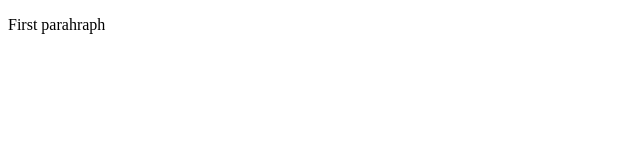
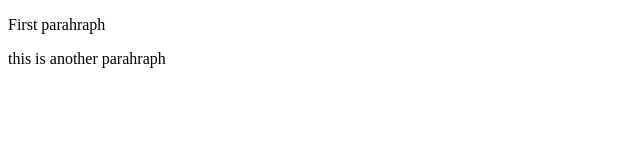
Before and after one commit to youssef-khalifi/git, a plain HTML site: page index.html in a window 1280 px wide. Shown: the whole page, without its empty margins (0-640 px from the left). Drawn offline with Linux system fonts and the light colour scheme.

Commit message:
added another p tag

```diff
--- a/index.html
+++ b/index.html
@@ -6,5 +6,7 @@
 </head>
 <body>
     <p>First parahraph</p>
+
+    <p>this is another parahraph</p>
 </body>
 </html>
```
